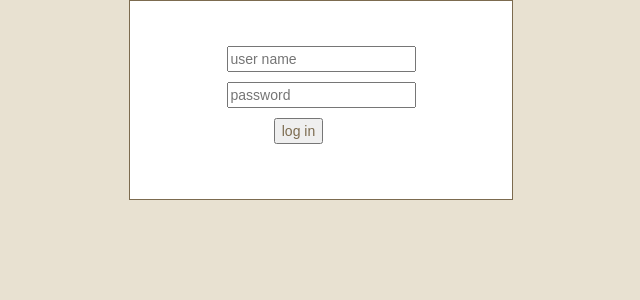
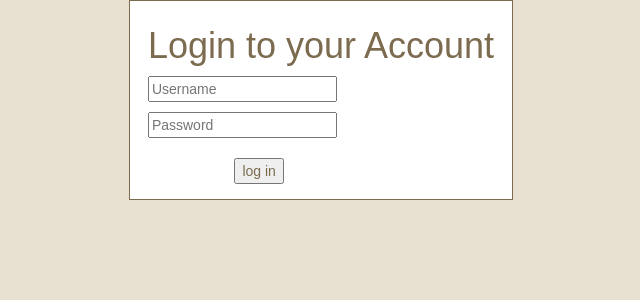
Before and after one commit to varunthreja/Group-28-Global-Obesity-Program, a PHP site: page /login.php in a window 1280 px wide. Shown: the part 283-583 px from the top of the page, without its empty margins (319-959 px from the left). Run offline with PHP 8.4, Linux system fonts and the light colour scheme; some libraries are stand-ins or nearby versions.

Commit message:
Formatting

```diff
--- a/SIT302/login.php
+++ b/SIT302/login.php
@@ -100,11 +100,13 @@
 	</div>
 	<div class="registerTable">
 		<form method="post" action="doAction.php?act=login" id="loginForm" >
-			<input type="text" name="username" id="1" placeholder="user name" onblur="get(this.value)" class="text" required >
-			<p></p>
-			<input type="password" name="password" class="text" placeholder="password" id="123" onblur="show(this.value)"  required>
-			<p></p>
-
+			<table>
+				<tr><h1>Login to your Account</h1></tr>
+				<tr><input type="text" name="username" id="1" placeholder="Username" onblur="get(this.value)" class="text" required ></tr>
+				<p></p>
+				<tr><input type="password" name="password" class="text" placeholder="Password" id="123" onblur="show(this.value)"  required></tr>
+				<p></p>
+			</table>
 			<div class="submit">
 				<button type="submit" id="loginButton">log in</button>
 			</div>
```
Also changed, not shown: SIT302/product_information.php (+4 -4 lines).
